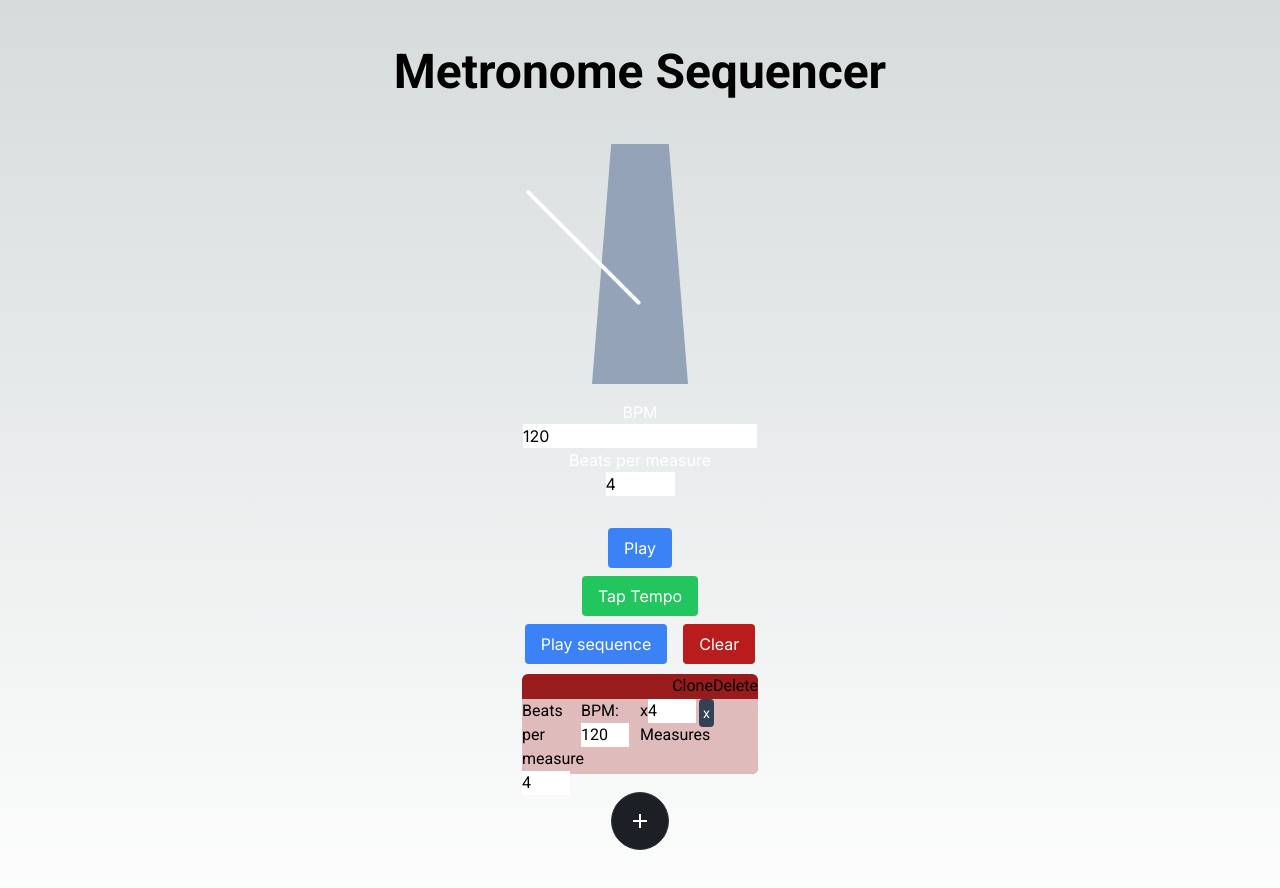
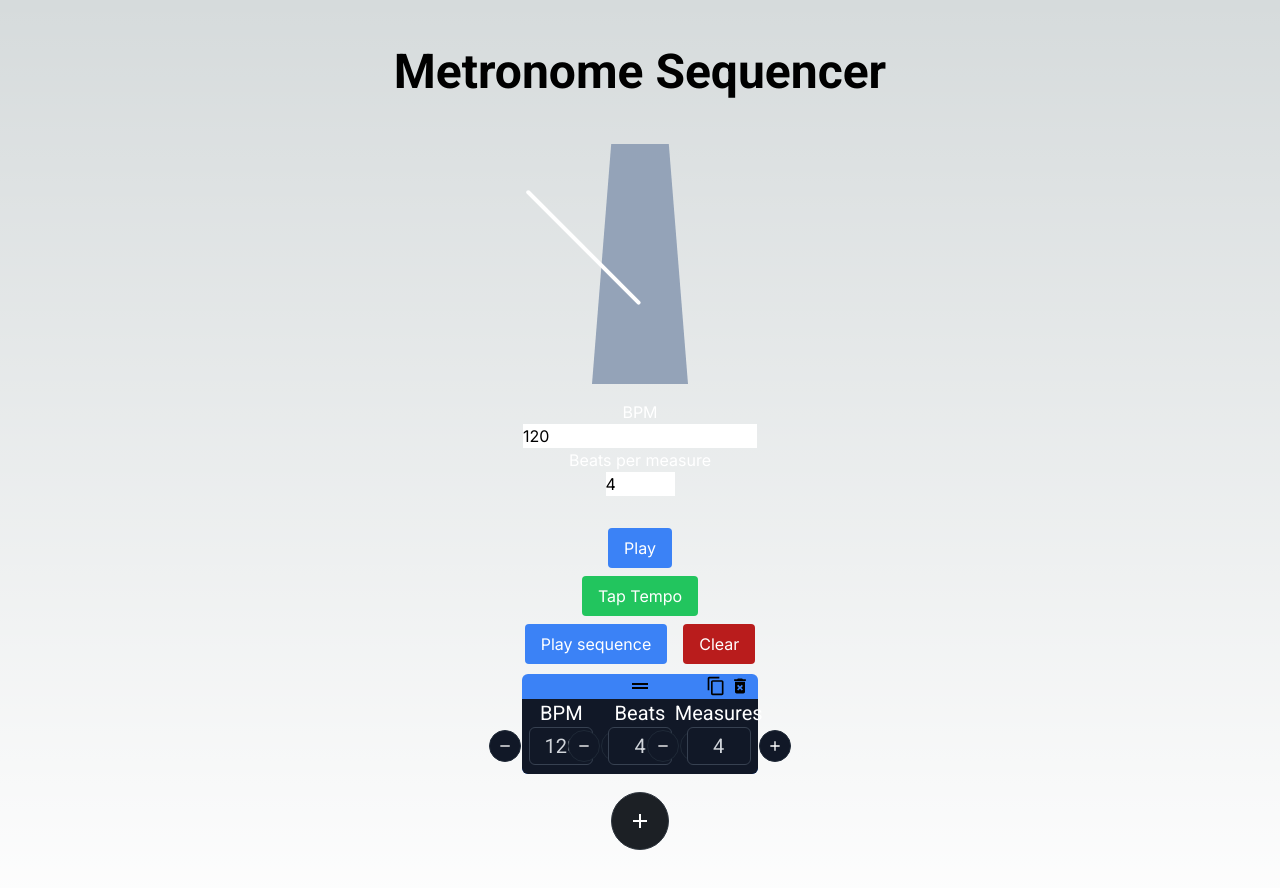
Before and after one commit to oceanhillman/metronome-sequencer, a Next.js app: page / in a window 1280 px wide. Shown: the top 888 px of the page. Built offline with nearby package versions, Linux system fonts and the light colour scheme.

Commit message:
Update with new inputs

```diff
--- a/src/components/Pattern.jsx
+++ b/src/components/Pattern.jsx
@@ -1,10 +1,15 @@
-import React, { forwardRef, useState } from 'react';
+import React, { forwardRef, useState, useEffect } from "react"
+import Image from "next/image"
+import QuantityInput from "@/components/QuantityInput"
+import NumberInput from "@/components/NumberInput"
+import DragHandleIcon from "/public/drag_handle.svg"
+import DeleteIcon from "/public/delete.svg"
+import CloneIcon from "/public/clone.svg"
 
 const Pattern = forwardRef((props, ref) => {
-    const { dataGrid, patternData, handleUpdatePattern, handleClickDelete } = props;
+    const { dataGrid, patternData, handleUpdatePattern, handleClickClone, handleClickDelete } = props;
 
-    const [inputData, setInputData] = useState(
-        {
+    const [inputData, setInputData] = useState({
             beatsPerMeasure: patternData.beatsPerMeasure,
             bpm: patternData.bpm,
             numMeasures: patternData.numMeasures,
@@ -15,27 +20,49 @@ const Pattern = forwardRef((props, ref) => {
                 ...prev,
                 [attribute]: value,
             }));
-        handleUpdatePattern(patternData.id, attribute, value)
+            handleUpdatePattern(patternData.id, attribute, value);
         }
 
     return (
-        <div data-grid={{...dataGrid, isResizable: false}} key={ref} className="flex flex-row rounded-md h-[100px] w-full content-between justify-end bg-red-800 text-black font-roboto">
-        <p>Clone</p><p>Delete</p>
-            <div className="absolute w-full h-[75%] rounded-b-md bottom-0 bg-white/70">
-                <div className="flex">
-                    <div className="w-1/4">
-                        Beats per measure <input className="w-12" type="number" value={inputData.beatsPerMeasure} onChange={(e) => handleUpdate('beatsPerMeasure', Number(e.target.value))} />
+        <div data-grid={{...dataGrid, isResizable: false}} key={ref} className="handle cursor-move flex flex-row rounded-md h-[100px] w-full content-between justify-center items-start bg-blue-500 text-black">
+            <Image src={DragHandleIcon} alt="Drag handle icon" className="absolute w-auto h-auto"/>
+            <div className="flex h-[24px] items-center space-x-1 ml-auto mr-2">
+                <button onMouseDown={(event) => handleClickClone(event, patternData)} className="w-[20px] h-[20px]">
+                    <Image src={CloneIcon} alt="Clone icon" className="w-auto h-auto"/>
+                </button>
+                <button onMouseDown={(event) => handleClickDelete(event, patternData.id)} className="w-[20px] h-[20px]">
+                    <Image src={DeleteIcon} alt="Delete icon" className="w-auto h-auto"/>
+                </button>
             </div>
-                    <div className="w-1/4">
-                        BPM: <input className="w-12" type="number" value={inputData.bpm} onChange={(e) => handleUpdate('bpm', Number(e.target.value))} />
+
+            <div className="no-drag cursor-auto absolute w-full h-[75%] rounded-b-md bottom-0 bg-gray-900">
+                <div className="grid grid-cols-3 grid-rows-2 font-roboto text-xl text-white">
+                    <div className="flex flex-col justify-center items-center col-span-1 row-span-2">
+                        <p>BPM</p>
+                        <NumberInput
+                            value={inputData.bpm}
+                            min={1}
+                            max={300}
+                            onChange={(e) => handleUpdate('bpm', Number(e.target.value))}
+                        />
                     </div>
-                    <div className="w-1/4">
-                        x<input className="w-12" type="number" value={inputData.numMeasures} onChange={(e) => handleUpdate('numMeasures', Number(e.target.value))} /> Measures
+                    <div className="flex flex-col justify-center items-center col-span-1 row-span-2">
+                        <p>Beats</p>
+                        <NumberInput
+                            value={inputData.beatsPerMeasure}
+                            min={1}
+                            max={64}
+                            onChange={(e) => handleUpdate('beatsPerMeasure', Number(e.target.value))}
+                        />
                     </div>
-                    <div className="w-1/4">
-                        <button onMouseDown={(event) => handleClickDelete(event, patternData.id)} className="bg-slate-700 text-white text-sm px-1 py-1 rounded">
-                            x
-                        </button>
+                    <div className="flex flex-col justify-center items-center col-span-1 row-span-2">
+                        <p>Measures</p>
+                        <NumberInput
+                            value={inputData.numMeasures}
+                            min={1}
+                            max={64}
+                            onChange={(e) => handleUpdate('numMeasures', Number(e.target.value))}
+                        />
                     </div>
                 </div>
             </div>
```
Lines whose indentation alone changed are shown as unchanged.
